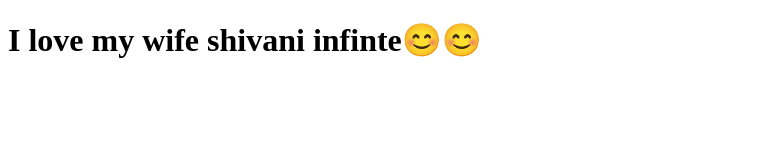
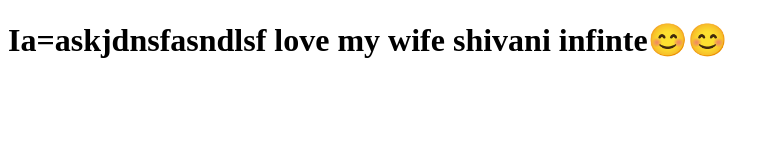
Before and after one commit to Moraharsha/BABLU, a plain HTML site: page index.html in a window 1280 px wide. Shown: the whole page, without its empty margins (0-779 px from the left). Drawn offline with Linux system fonts and the light colour scheme.

Commit message:
shiavvani

```diff
--- a/index.html
+++ b/index.html
@@ -7,7 +7,7 @@
     <title>Document</title>
 </head>
 <body>
-    <h1> I love my wife shivani infinte😊😊  </h1>
+    <h1> Ia=askjdnsfasndlsf love my wife shivani infinte😊😊  </h1>
 
 
 </body>
```
